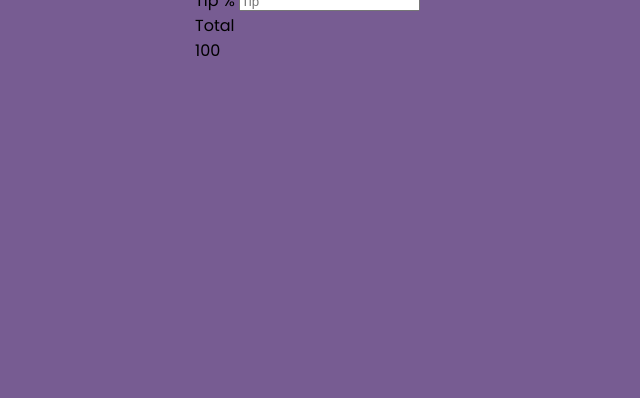
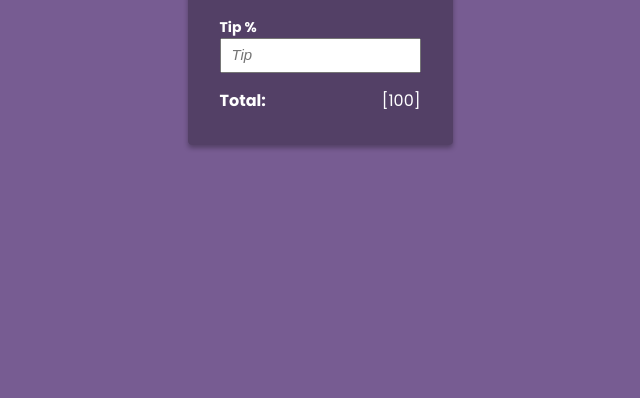
Before and after one commit to daudi13/tip-culculator.js, a plain HTML site: page index.html in a window 1280 px wide. Shown: the part 402-800 px from the top of the page, without its empty margins (320-960 px from the left). Drawn offline with Linux system fonts and the light colour scheme.

Commit message:
commit sass

```diff
--- a/index.html
+++ b/index.html
@@ -22,8 +22,8 @@
             </div>
 
             <div class="total">
-                <p>Total</p>
-                <span id="result">100</span>
+                <p>Total:</p>
+                <span id="result">[100]</span>
             </div>
         </form>
     </div>
--- /dev/null
+++ b/sass/_container.scss
@@ -0,0 +1,58 @@
+
+.container {
+    max-width: 600px;
+    text-align: center;
+    padding: 2rem;
+    background: rgba(0, 0, 0, 0.3);
+    box-shadow: 0 3px 5px rgba(0, 0, 0, 0.3);
+    color: $white;
+    border-radius: 4px;
+
+    h3 {
+        text-transform: capitalize;
+        margin-bottom: 20px;
+        font-size: 25px;
+    }
+
+    form .input-container {
+        display: flex;
+        flex-direction: column;
+        align-items: flex-start;
+
+        label {
+            font-size: 14px;
+            font-weight: 700;
+        }
+
+        input {
+            padding: 0.5rem 10px;
+            cursor: pointer;
+            font-weight: 500;
+        }
+
+        ::placeholder {
+                font-size: 15px;
+                font-style: italic;
+            }
+
+        input:focus {
+            outline: none;
+        }
+    }
+
+    form .input-container + .input-container {
+        margin-top: 20px;
+    }
+
+    form .total {
+        display: flex;
+        width: 100%;
+        margin-top: 15px;
+        align-items: center;
+        justify-content: space-between;
+
+        p {
+            font-weight: 700;
+        }
+    }
+}
--- a/sass/_default.scss
+++ b/sass/_default.scss
@@ -1,9 +1,7 @@
 @import url('https://fonts.googleapis.com/css2?family=Poppins:wght@400;500;700&display=swap');
 
 
-*,
-*::before,
-*::after {
+*{
     box-sizing: border-box;
     margin: 0;
     padding: 0;
@@ -15,5 +13,5 @@ body {
     align-items: center;
     justify-content: center;
     font-family: 'Poppins', sans-serif;
-    background: rgb(119, 92, 146);
+    background-color: $background-clr;
 }
--- /dev/null
+++ b/sass/_mixins.scss
@@ -0,0 +1,3 @@
+@mixin displayFlx {
+    display: flex;
+}
--- /dev/null
+++ b/sass/_variables.scss
@@ -0,0 +1,3 @@
+
+$background-clr: rgb(119, 92, 146);
+$white: #fff;
--- a/sass/main.scss
+++ b/sass/main.scss
@@ -1 +1,4 @@
+@import 'mixins';
+@import 'variables';
+@import 'container';
 @import 'default';
```
Also changed, not shown: dist/css/main.css, 1 other file.
